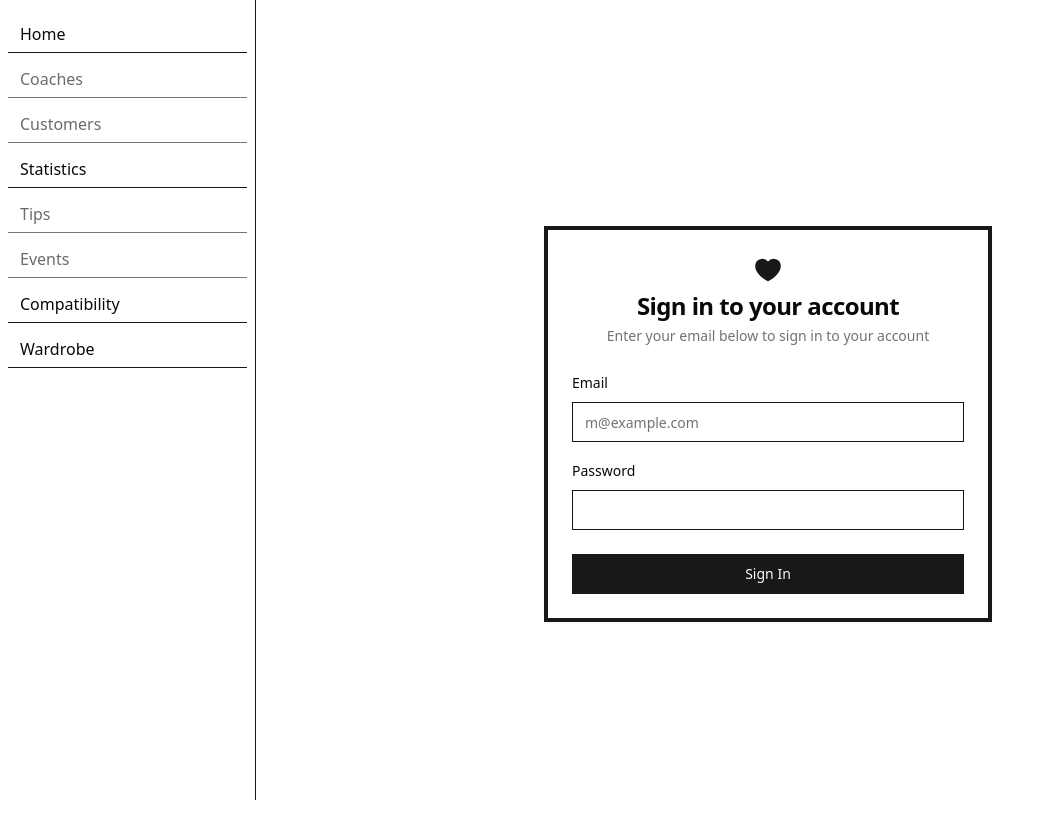
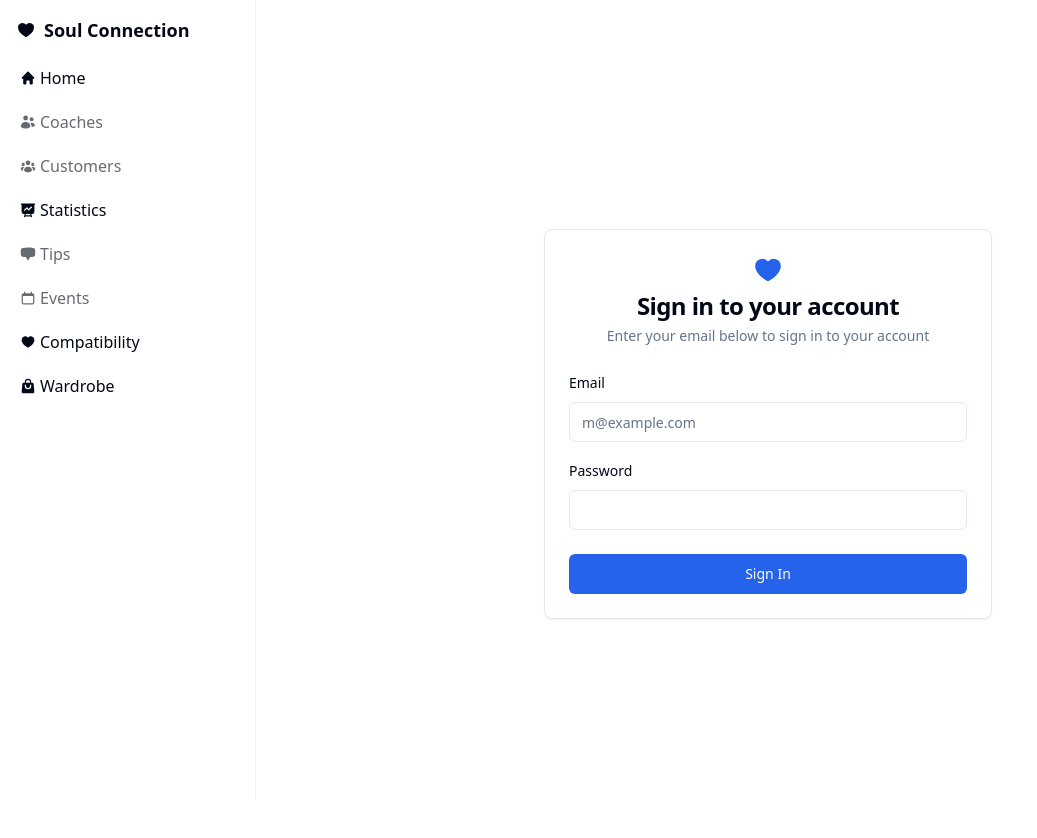
Before and after one commit to Gaulaume/Survivor-seminar, a Next.js app in the folder frontend/: page /login in a window 1280 px wide. Shown: the top 838 px of the page, without its empty margins (0-1037 px from the left). Built offline with nearby package versions, Linux system fonts and the light colour scheme.

Commit message:
Merge(frontend): merge frontend branch to main

```diff
--- a/frontend/app/compatibility/page.tsx
+++ b/frontend/app/compatibility/page.tsx
@@ -270,8 +270,8 @@ export default function CompatibilityPage() {
                 </motion.div>
               ) : (
                 <div className='relative items-center justify-center flex'>
-                  <HeartIcon className='absolute size-7 animate-ping fill-primary' />
-                  <HeartIcon className='absolute size-7 fill-primary' />
+                  <HeartIcon className='absolute size-7 animate-ping fill-red-600' />
+                  <HeartIcon className='absolute size-7 fill-red-600' />
                 </div>
               )}
               <Combobox value={secondCustomer} setValue={setSecondCustomer} customers={customers.filter((c) => c.id !== firstCustomer)} />
@@ -292,6 +292,7 @@ export default function CompatibilityPage() {
               )}
             >
               Reveal Compatibility
+              <SparklesIcon className='size-5 ml-2' />
             </Button>
             <Progress value={compareProgress} />
           </CardContent>
--- a/frontend/app/globals.css
+++ b/frontend/app/globals.css
@@ -25,33 +25,33 @@
 @layer base {
   :root {
     --background: 0 0% 100%;
-    --foreground: 240 10% 3.9%;
+    --foreground: 222.2 84% 4.9%;
     --card: 0 0% 100%;
-    --card-foreground: 240 10% 3.9%;
+    --card-foreground: 222.2 84% 4.9%;
     --popover: 0 0% 100%;
-    --popover-foreground: 240 10% 3.9%;
-    --primary: 240 5.9% 10%;
-    --primary-foreground: 0 0% 98%;
-    --secondary: 240 4.8% 95.9%;
-    --secondary-foreground: 240 5.9% 10%;
-    --muted: 240 4.8% 95.9%;
-    --muted-foreground: 240 3.8% 46.1%;
-    --accent: 240 4.8% 95.9%;
-    --accent-foreground: 240 5.9% 10%;
+    --popover-foreground: 222.2 84% 4.9%;
+    --primary: 221.2 83.2% 53.3%;
+    --primary-foreground: 210 40% 98%;
+    --secondary: 210 40% 96.1%;
+    --secondary-foreground: 222.2 47.4% 11.2%;
+    --muted: 210 40% 96.1%;
+    --muted-foreground: 215.4 16.3% 46.9%;
+    --accent: 210 40% 96.1%;
+    --accent-foreground: 222.2 47.4% 11.2%;
     --destructive: 0 84.2% 60.2%;
-    --destructive-foreground: 0 0% 98%;
-    --border: 240 5.9% 10%;
-    --input: 240 5.9% 10%;
-    --ring: 240 5.9% 10%;
-    --radius: 0rem;
+    --destructive-foreground: 210 40% 98%;
+    --border: 214.3 31.8% 91.4%;
+    --input: 214.3 31.8% 91.4%;
+    --ring: 221.2 83.2% 53.3%;
+    --radius: 0.5rem;
 
-    --chart-1: 0 0% 0%;   /* Very dark grey (almost black) */
-    --chart-2: 0 0% 20%;   /* Dark grey */
-    --chart-3: 0 0% 30%;   /* Medium-dark grey */
-    --chart-4: 0 0% 50%;   /* Medium grey */
-    --chart-5: 0 0% 70%;   /* Light grey */
-    --chart-6: 0 0% 90%;   /* Very light grey (almost white) */
-
+    /* Chart Colors */
+    --chart-1: 221.2 83.2% 53.3%;
+    --chart-2: 212 95% 68%;
+    --chart-3: 216 92% 60%;
+    --chart-4: 210 98% 78%;
+    --chart-5: 212 97% 87%;
+    --chart-6: 214 95% 74%;
   }
 
   .dark {
--- a/frontend/app/layout.tsx
+++ b/frontend/app/layout.tsx
@@ -74,16 +74,22 @@ const Sidebar = ({ className }: { className?: string }) => {
   return (
     <aside className={className}>
       <div className={clsx(
-        'flex flex-col space-y-4 py-4 w-64 border-r h-screen',
+        'flex flex-col space-y-4 py-4 w-64 border-r border-muted h-screen',
       )}>
+        <Link href='/' className='flex items-center space-x-2 px-4'>
+          <HeartIcon className='size-5' />
+          <span className='text-lg font-bold'>
+            Soul Connection
+          </span>
+        </Link>
         <nav className='space-y-2 px-2'>
           {SiderBarContent.map((item, index) => (
             <button
               disabled={item.disabled}
               key={index}
               className={clsx(
-                'flex items-center w-full px-3 py-1.5 rounded-md hover:bg-muted transition-colors duration-200 text-base border-b',
-                actualPath === item.href && 'bg-muted-foreground',
+                'flex items-center w-full px-3 py-1.5 rounded-md hover:bg-muted transition-colors duration-200 text-base',
+                actualPath === item.href && 'bg-accent-foreground text-white hover:!bg-accent-foreground/90',
                 'disabled:opacity-60 disabled:cursor-not-allowed'
               )}
               onClick={() => {
@@ -91,6 +97,7 @@ const Sidebar = ({ className }: { className?: string }) => {
                   router.push(item.href);
               }}
             >
+              <item.icon className='size-4 mr-1' />
               <span>{item.title}</span>
             </button>
           ))}
--- a/frontend/app/login/page.tsx
+++ b/frontend/app/login/page.tsx
@@ -55,6 +55,7 @@ export default function LoginPage() {
           </CardContent>
           <CardFooter className='flex flex-col space-y-4'>
             <Button className='w-full' type='submit' disabled={isLoading}>
+              {isLoading && <ArrowPathIcon className='mr-2 h-4 w-4 animate-spin' />}
               Sign In
             </Button>
           </CardFooter>
--- a/frontend/app/page.tsx
+++ b/frontend/app/page.tsx
@@ -136,9 +136,8 @@ export default function HomePage() {
   return (
     <AuthCheck>
       <div className='container mx-auto space-y-6'>
-        <div className='flex flex-col space-y-3 justify-center items-center'>
-          <h1 className='text-2xl md:text-7xl font-bold'>SOUL CONNECTION</h1>
-          <p className='text-xl md:text-6xl font-bold'>Dashboard</p>
+        <div className='flex flex-col space-y-3'>
+          <h1 className='text-lg md:text-2xl font-bold'>Customers Statistics</h1>
           <hr className='w-full' />
         </div>
         <div className='grid grid-cols-1 md:grid-cols-2 lg:grid-cols-3 gap-4'>
--- a/frontend/app/statistics/page.tsx
+++ b/frontend/app/statistics/page.tsx
@@ -219,6 +219,7 @@ export default function StatisticsPage() {
             </CardHeader>
             <CardContent className='grid gap-4 grid-cols-1 lg:grid-cols-2'>
               <div className='flex items-center space-x-4'>
+                <UsersIcon className='h-6 w-6 text-muted-foreground' />
                 <div>
                   <p className='text-sm font-medium'>Total Encounters</p>
                   {isLoading ?
@@ -231,6 +232,7 @@ export default function StatisticsPage() {
                 </div>
               </div>
               <div className='flex items-center space-x-4'>
+                <CalendarIcon className='h-6 w-6 text-muted-foreground' />
                 <div>
                   <p className='text-sm font-medium'>Average Rating</p>
                   {isLoading ? (
@@ -391,6 +393,11 @@ export default function StatisticsPage() {
               }}
             >
               Lauch Comparison
+              {comparing ? (
+                <ArrowPathIcon className='h-4 w-4 ml-2 animate-spin' />
+              ) : (
+                <SparklesIcon className='h-4 w-4 ml-2' />
+              )}
             </Button>
             <div>
               <Combobox
--- a/frontend/app/wardrobe/page.tsx
+++ b/frontend/app/wardrobe/page.tsx
@@ -12,10 +12,10 @@ import { toast } from 'sonner';
 import { Skeleton } from '@/components/ui/skeleton';
 import { AuthCheck, useAuth } from '../actions';
 import { Popover, PopoverContent, PopoverTrigger } from '@/components/ui/popover';
+import { ArrowPathIcon, CheckIcon, ChevronDownIcon, SparklesIcon, TrashIcon } from '@heroicons/react/20/solid';
 import { Command, CommandEmpty, CommandGroup, CommandInput, CommandItem, CommandList } from '@/components/ui/command';
 import clsx from 'clsx';
 import { motion } from 'framer-motion';
-import { CheckIcon } from '@heroicons/react/20/solid';
 
 const Combobox = memo(({
   value,
@@ -47,6 +47,7 @@ const Combobox = memo(({
               customers.find((c: Customer) => c.id === value)?.astrological_sign + ')'
             ) : 'Select a customer...'
           }
+          <ChevronDownIcon className='h-4 w-4' />
         </Button>
       </PopoverTrigger>
       <PopoverContent className='max-w-xs w-full p-0'>
@@ -228,6 +229,7 @@ export default function WardrobePage() {
               <Card key={type} className='w-40'>
                 <CardHeader className='p-4'>
                   <CardTitle className='text-sm flex items-center gap-2'>
+                    {getIconForType(type)}
                     {type.charAt(0).toUpperCase() + type.slice(1)}
                   </CardTitle>
                 </CardHeader>
@@ -249,11 +251,12 @@ export default function WardrobePage() {
             ))}
             <div className='flex flex-col md:flex-row gap-2 w-full mt-5'>
               <Button
-                variant='default'
+                variant='destructive'
                 disabled={Object.values(selectedOutfit).every((item) => item === null)}
                 onClick={() => setSelectedOutfit({ top: null, bottom: null, shoes: null, 'hat/cap': null })}
               >
                 Clear outfit
+                <TrashIcon className='h-4 w-4 ml-2' />
               </Button>
               <Button
                 variant='outline'
@@ -261,6 +264,11 @@ export default function WardrobePage() {
                 disabled={!clothes || clothes.length <= 0 || randomLoading}
               >
                 Random outfit
+                {randomLoading ? (
+                  <ArrowPathIcon className='h-4 w-4 ml-2 animate-spin' />
+                ) : (
+                  <SparklesIcon className='h-4 w-4 ml-2' />
+                )}
               </Button>
             </div>
           </CardContent>
--- a/frontend/components/ui/card.tsx
+++ b/frontend/components/ui/card.tsx
@@ -9,7 +9,7 @@ const Card = React.forwardRef<
   <div
     ref={ref}
     className={cn(
-      "rounded-lg border-4 bg-card text-card-foreground shadow-sm",
+      "rounded-lg border bg-card text-card-foreground shadow-sm",
       className
     )}
     {...props}
--- a/frontend/components/ui/sonner.tsx
+++ b/frontend/components/ui/sonner.tsx
@@ -15,7 +15,7 @@ const Toaster = ({ ...props }: ToasterProps) => {
       toastOptions={{
         classNames: {
           toast:
-            "group toast group-[.toaster]:bg-background group-[.toaster]:text-foreground group-[.toaster]:border-border group-[.toaster]:shadow-lg rounded-none",
+            "group toast group-[.toaster]:bg-background group-[.toaster]:text-foreground group-[.toaster]:border-border group-[.toaster]:shadow-lg",
           description: "group-[.toast]:text-muted-foreground",
           actionButton:
             "group-[.toast]:bg-primary group-[.toast]:text-primary-foreground",
```
